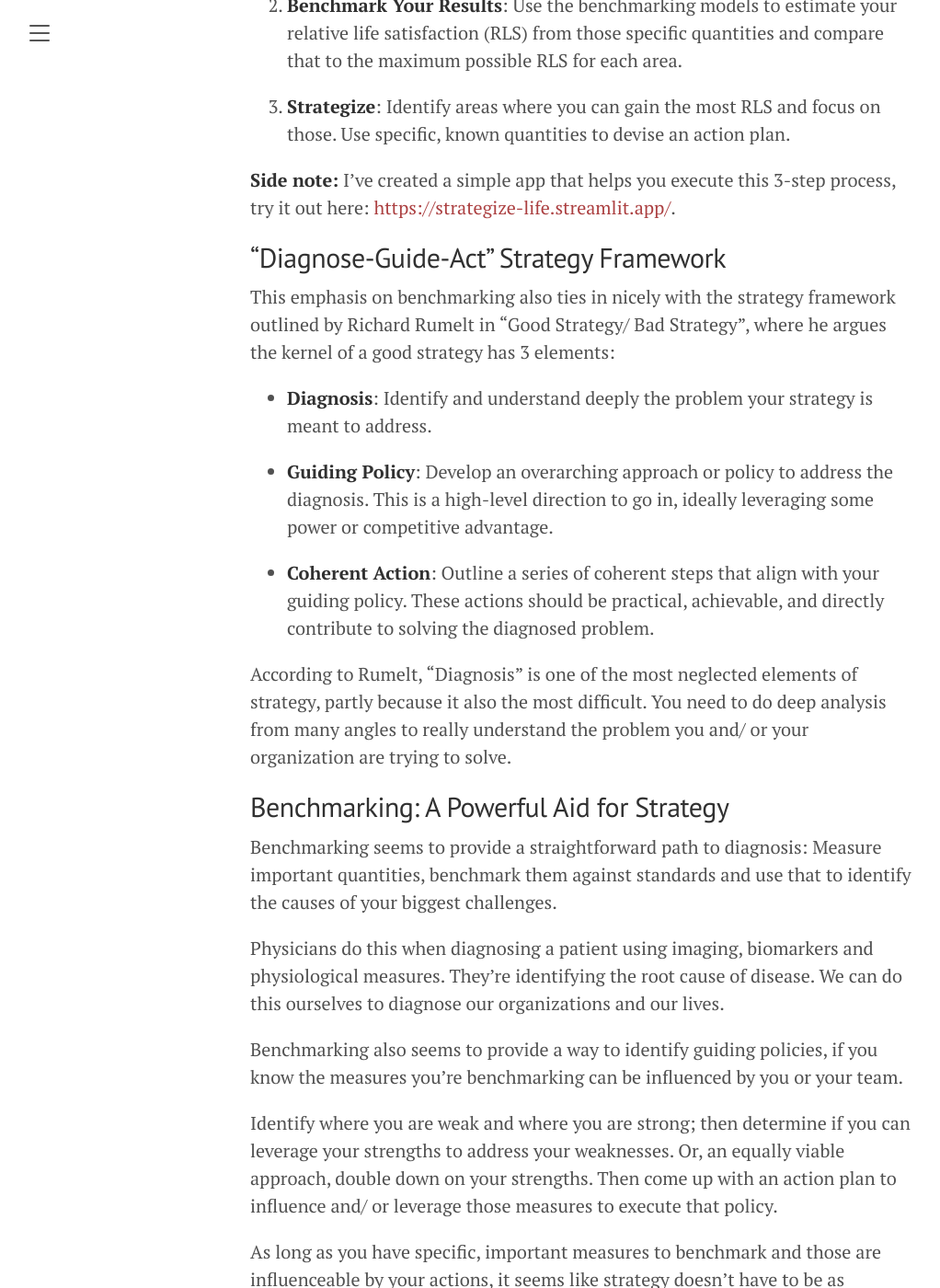
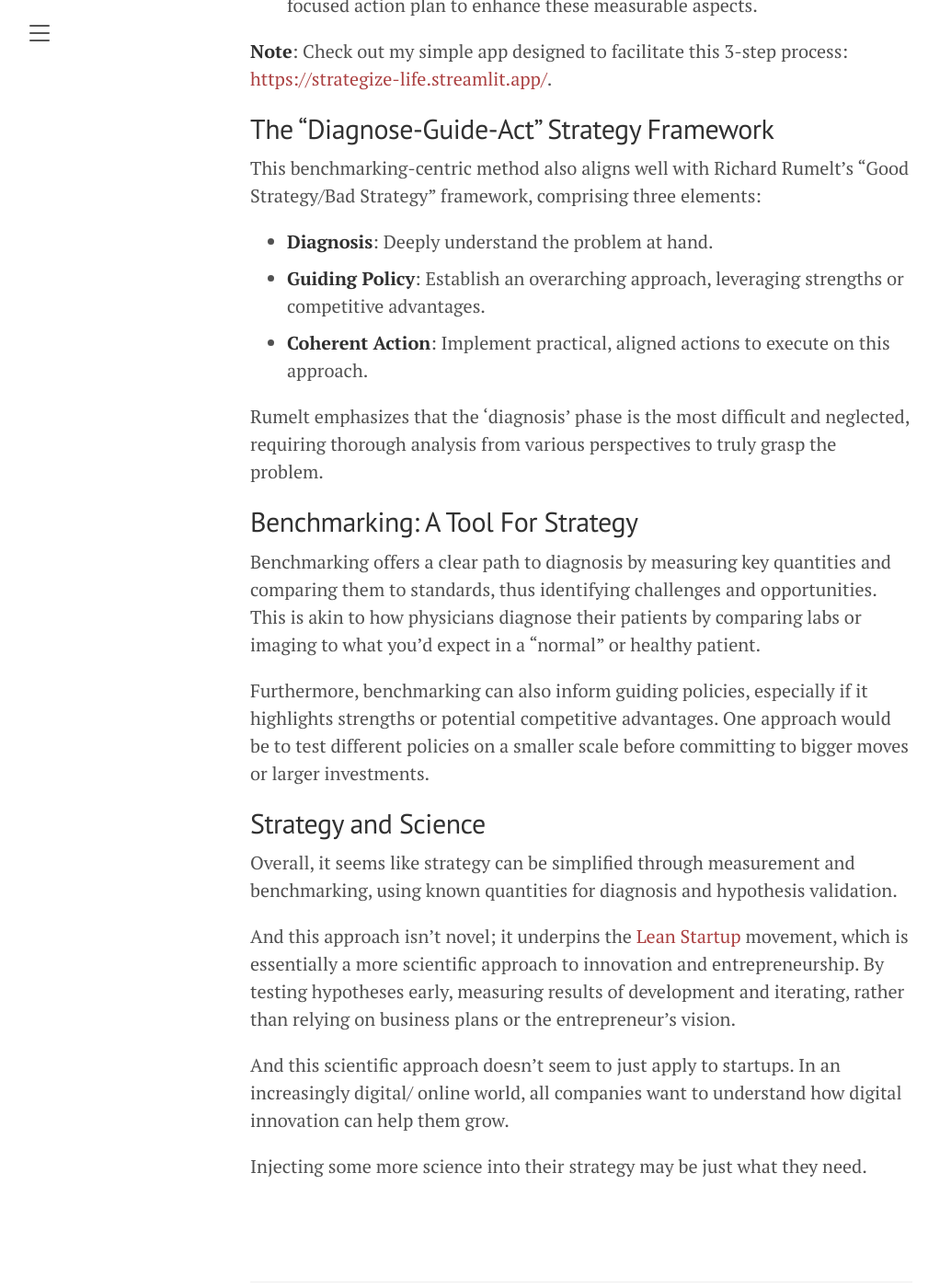
Before and after one commit to tmfarrell/tmfarrell.github.io, a Jekyll site: the page built from _posts/2023-01-29-life_and_strategy.md, in a window 1280 px wide and 1400 px high, scrolled down 2253 px. Shown: the whole window at 92% size, without its empty margins (8-1030 px from the left). Built offline with Jekyll 4.4.1, drawn with Linux system fonts in a browser that asks for light colours; some of the changed text lies outside the part shown.

Commit message:
update to life strategy post

```diff
--- a/_posts/2023-01-29-life_and_strategy.md
+++ b/_posts/2023-01-29-life_and_strategy.md
@@ -1,66 +1,63 @@
 ---
 layout: post
-title:  "Strategizing Life"
+title:  "Strategy and Science"
 date:   2024-02-10 08:00
 categories: writing
 ---
 
 
-## Strategy Seems Complex
+## Strategy Often Seems Complicated
 
-HBR put out an article recently--[Use Strategic Thinking to Create the Life You Want](https://hbr.org/2023/12/use-strategic-thinking-to-create-the-life-you-want)--introducing an interesting concept: how to use business strategy best practices to improve your life.
+Harvard Business Review recently published [an interesting article](https://hbr.org/2023/12/use-strategic-thinking-to-create-the-life-you-want) exploring how business strategy principles can enhance personal life.
 
-Article was entirely too long though, outlining a 7-step process that underlied their approach. Like why _seven_? What an odd and annoying number. Not only that but all the steps were open-ended and ill-defined.
+However, the author's 7-step process (Why _seven_ steps? Who's got time for that?) and the article's length made it all pretty unusable. I wasn't able to finish the article, let alone apply it to my life.
 
-Clearly, the authors erred on the side of an overly complicated, MBA-type approach.
+The authors' approach seemed overly complicated, typical of an academic perspective (i.e. MBA types). And it seems like this is the default mode strategy is approached in general.
 
+## It Doesn't Have To Be
 
-## But It Doesn't Have to Be
-
-I believe their approach (and strategy in general, for that matter) can be simplified if you strip it down and focus on the "Benchmarking" step encapsulated in the graphic below.
+A more simple, streamlined approach the "Benchmarking" step highlighted in the article. This simplification revolves around a powerful concept: using benchmarking to evaluate your life using specific, measurable factors.
 
 <img src="/assets/img/life_satisfaction_benchmark.png"
      style="display: block; margin-left: auto; margin-right: auto; width: 75%;" />
 
-What the authors didn't realize is that these survey results essentially outline a mathematical model for how life satisfaction correlates with specific, known quantities about a life (i.e. net income, how many friendships, etc.). Which means, you don't need to subjectively rank areas by what you think is important (as they suggest in the article). Benchmarking can do that for you.
+The overlooked gem in the article is the correlation between life satisfaction and measurable life aspects (like net income, number of friendships, etc.). This correlation allows for an objective assessment of life areas, as opposed to the subjective ranking suggested in the article.
 
-Once you strip away the unnecessary complexity, underneath is the kernel of a powerful idea: benchmark your life using specific, known quantities and use that to identify areas you'd gain the most satisfaction by improving.
+By distilling the original 7 steps into 3 clear actions, you can effectively strategize your life improvement:
 
-Using this, you can simplify 7 ill-defined steps to 3 straightforward ones:
+1. **Survey Your Life**: Conduct a multiple-choice survey on various life aspects.
 
-1. **Survey Your Life**: Take a survey about specific, known quantities across the areas of your life. Multiple choice rather than open-ended.
+2. **Benchmark Your Results**: Compare your survey results with models estimating Relative Life Satisfaction (RLS) from these factors, and gauge them against maximum possible RLS in each area.
 
-2. **Benchmark Your Results**: Use the benchmarking models to estimate your relative life satisfaction (RLS) from those specific quantities and compare that to the maximum possible RLS for each area.
+3. **Strategize**: Identify areas with the most potential RLS gain. Develop a focused action plan to enhance these measurable aspects.
 
-3. **Strategize**: Identify areas where you can gain the most RLS and focus on those. Use specific, known quantities to devise an action plan.
+**Note**: Check out my simple app designed to facilitate this 3-step process: [https://strategize-life.streamlit.app/](https://strategize-life.streamlit.app/).
 
+## The "Diagnose-Guide-Act" Strategy Framework
 
-**Side note:** I've created a simple app that helps you execute this 3-step process, try it out here: [https://strategize-life.streamlit.app/](https://strategize-life.streamlit.app/).
+This benchmarking-centric method also aligns well with Richard Rumelt's "Good Strategy/Bad Strategy" framework, comprising three elements:
 
+- **Diagnosis**: Deeply understand the problem at hand.
+- **Guiding Policy**: Establish an overarching approach, leveraging strengths or competitive advantages.
+- **Coherent Action**: Implement practical, aligned actions to execute on this approach.
 
-## "Diagnose-Guide-Act" Strategy Framework
+Rumelt emphasizes that the 'diagnosis' phase is the most difficult and neglected, requiring thorough analysis from various perspectives to truly grasp the problem.
 
-This emphasis on benchmarking also ties in nicely with the strategy framework outlined by Richard Rumelt in "Good Strategy/ Bad Strategy", where he argues the kernel of a good strategy has 3 elements:
+## Benchmarking: A Tool For Strategy
 
-- **Diagnosis**: Identify and understand deeply the problem your strategy is meant to address.
+Benchmarking offers a clear path to diagnosis by measuring key quantities and comparing them to standards, thus identifying challenges and opportunities. This is akin to how physicians diagnose their patients by comparing labs or imaging to what you'd expect in a "normal" or healthy patient.
 
-- **Guiding Policy**: Develop an overarching approach or policy to address the diagnosis. This is a high-level direction to go in, ideally leveraging some power or competitive advantage.
+Furthermore, benchmarking can also inform guiding policies, especially if it highlights strengths or potential competitive advantages. One approach would be to test different policies on a smaller scale before committing to bigger moves or larger investments.
 
-- **Coherent Action**: Outline a series of coherent steps that align with your guiding policy. These actions should be practical, achievable, and directly contribute to solving the diagnosed problem.
+## Strategy and Science
 
-According to Rumelt, "Diagnosis" is one of the most neglected elements of strategy, partly because it also the most difficult. You need to do deep analysis from many angles to really understand the problem you and/ or your organization are trying to solve.
+Overall, it seems like strategy can be simplified through measurement and benchmarking, using known quantities for diagnosis and hypothesis validation.
 
-## Benchmarking: A Powerful Aid for Strategy
+And this approach isn't novel; it underpins the [Lean Startup](https://en.wikipedia.org/wiki/Lean_startup) movement, which is essentially a more scientific approach to innovation and entrepreneurship. By testing hypotheses early, measuring results of development and iterating, rather than relying on business plans or the entrepreneur's vision.
 
-Benchmarking seems to provide a straightforward path to diagnosis: Measure important quantities, benchmark them against standards and use that to identify the causes of your biggest challenges.
+And this scientific approach doesn't seem to just apply to startups. In an increasingly digital/ online world, all companies want to understand how digital innovation can help them grow.
 
-Physicians do this when diagnosing a patient using imaging, biomarkers and physiological measures. They're identifying the root cause of disease. We can do this ourselves to diagnose our organizations and our lives.
-
-Benchmarking also seems to provide a way to identify guiding policies, if you know the measures you're benchmarking can be influenced by you or your team.
-
-Identify where you are weak and where you are strong; then determine if you can leverage your strengths to address your weaknesses. Or, an equally viable approach, double down on your strengths. Then come up with an action plan to influence and/ or leverage those measures to execute that policy.
-
-As long as you have specific, important measures to benchmark and those are influenceable by your actions, it seems like strategy doesn't have to be as complex as it's made to be. It can follow naturally from comparing those quantities to standards and taking action to meet and exceed those standards.
+Injecting some more science into their strategy may be just what they need.
 
 
 
```
